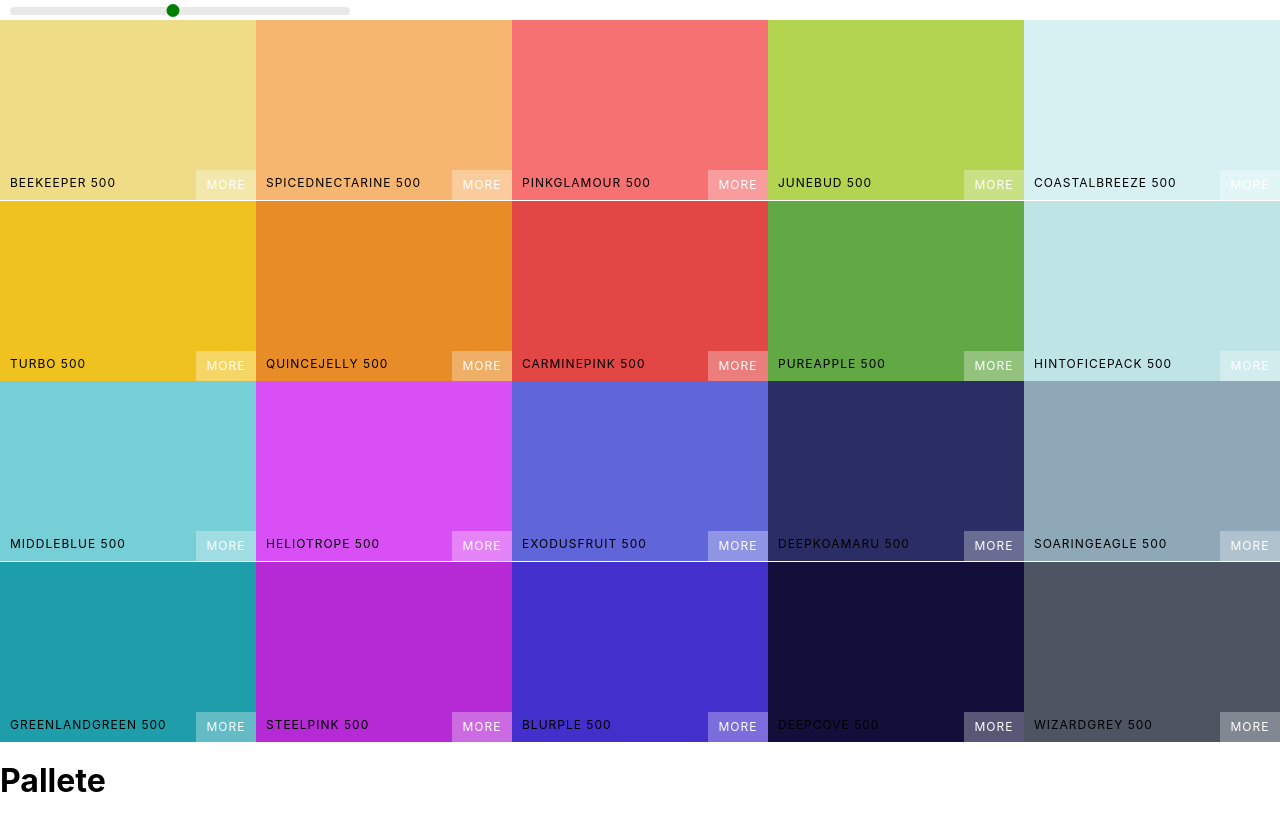
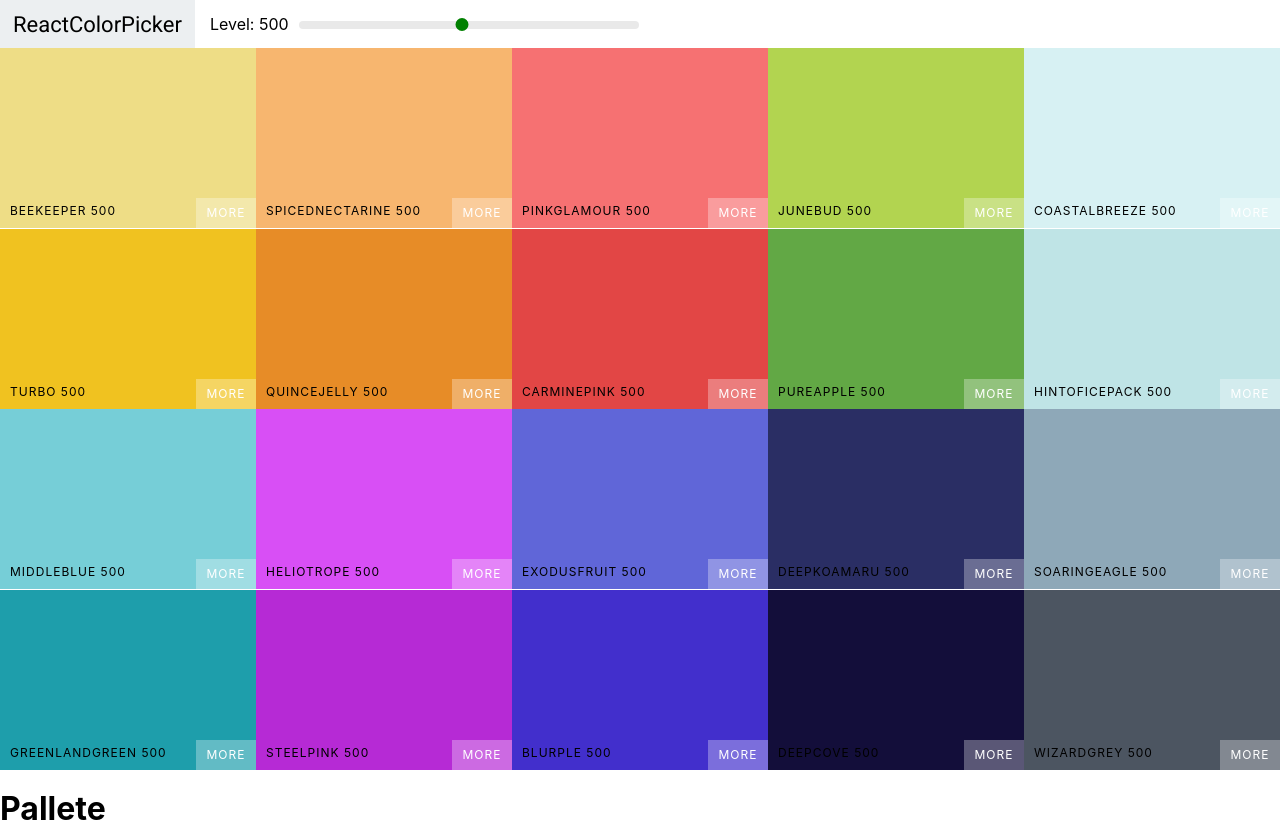
Before and after one commit to breczus/color-palette, a React (Create React App) app: page / in a window 1280 px wide. Before the commit the page ends 800 px from the top, so only its background shows below. Built offline with nearby package versions, Linux system fonts and the light colour scheme.

Commit message:
Add Navbar and font

```diff
--- a/public/index.html
+++ b/public/index.html
@@ -8,6 +8,12 @@
 		<meta
 			name="description"
 			content="Web site created using create-react-app"
+		/>
+		<link rel="preconnect" href="https://fonts.googleapis.com" />
+		<link rel="preconnect" href="https://fonts.gstatic.com" crossorigin />
+		<link
+			href="https://fonts.googleapis.com/css2?family=Roboto&display=swap"
+			rel="stylesheet"
 		/>
 		<link rel="apple-touch-icon" href="%PUBLIC_URL%/logo192.png" />
 		<!--
--- /dev/null
+++ b/src/Navbar.css
@@ -0,0 +1,49 @@
+.slider {
+	width: 340px;
+	margin: 0 10px;
+	display: inline-block;
+}
+
+.rc-slider-track {
+	background-color: transparent;
+}
+
+.rc-slider-rail {
+	height: 8px;
+}
+
+.rc-slider-handle,
+.rc-slider-handle:active,
+.rc-slider-handle:hover,
+.rc-slider-handle:focus {
+	background-color: green;
+	outline: none;
+	border: 2px solid green;
+	box-shadow: none;
+	width: 13px;
+	height: 13px;
+	margin-left: -7px;
+	margin-top: -3px;
+}
+.Navbar {
+	display: flex;
+	align-items: center;
+	justify-content: flex-start;
+	height: 6vh;
+}
+
+.Logo {
+	margin-right: 15px;
+	padding: 0 13px;
+	font-size: 22px;
+	background-color: #eceff1;
+	font-family: Roboto;
+	height: 100%;
+	display: flex;
+	align-items: center;
+}
+
+.Logo a {
+	text-decoration: none;
+	color: black;
+}
--- /dev/null
+++ b/src/Navbar.js
@@ -0,0 +1,31 @@
+import React, { Component } from 'react';
+import Slider from 'rc-slider';
+import 'rc-slider/assets/index.css';
+import './Navbar.css';
+
+class Navbar extends Component {
+	render() {
+		const { level, changeLvl } = this.props;
+		return (
+			<header className='Navbar'>
+				<div className='Logo'>
+					<a href='#'>ReactColorPicker</a>
+				</div>
+				<div className='slider-container'>
+					<span>Level: {level}</span>
+					<div className='slider'>
+						<Slider
+							defaultValue={level}
+							min={100}
+							max={900}
+							step={100}
+							onAfterChange={changeLvl}
+						/>
+					</div>
+				</div>
+			</header>
+		);
+	}
+}
+
+export default Navbar;
--- a/src/Pallete.css
+++ b/src/Pallete.css
@@ -5,31 +5,3 @@
 .Pallete-colors {
 	height: 90%;
 }
-
-.slider {
-	width: 340px;
-	margin: 0 10px;
-	display: inline-block;
-}
-
-.rc-slider-track {
-	background-color: transparent;
-}
-
-.rc-slider-rail {
-	height: 8px;
-}
-
-.rc-slider-handle,
-.rc-slider-handle:active,
-.rc-slider-handle:hover,
-.rc-slider-handle:focus {
-	background-color: green;
-	outline: none;
-	border: 2px solid green;
-	box-shadow: none;
-	width: 13px;
-	height: 13px;
-	margin-left: -7px;
-	margin-top: -3px;
-}
--- a/src/Pallete.js
+++ b/src/Pallete.js
@@ -1,7 +1,6 @@
 import React, { Component } from 'react';
 import ColorBox from './ColorBox';
-import Slider from 'rc-slider';
-import 'rc-slider/assets/index.css';
+import Navbar from './Navbar';
 import './Pallete.css';
 
 class Pallete extends Component {
@@ -21,16 +20,7 @@
 		));
 		return (
 			<div className='Pallete'>
-				<div className='slider'>
-					<Slider
-						defaultValue={level}
-						min={100}
-						max={900}
-						step={100}
-						onAfterChange={this.changeLvl}
-					/>
-				</div>
-				{/* Navbar */}
+				<Navbar level={level} changeLvl={this.changeLvl} />
 				<div className='Pallete-colors'>{colorboxes}</div>
 				<h1>Pallete</h1>
 				{/* footer */}
```
Lines whose indentation alone changed are shown as unchanged.
